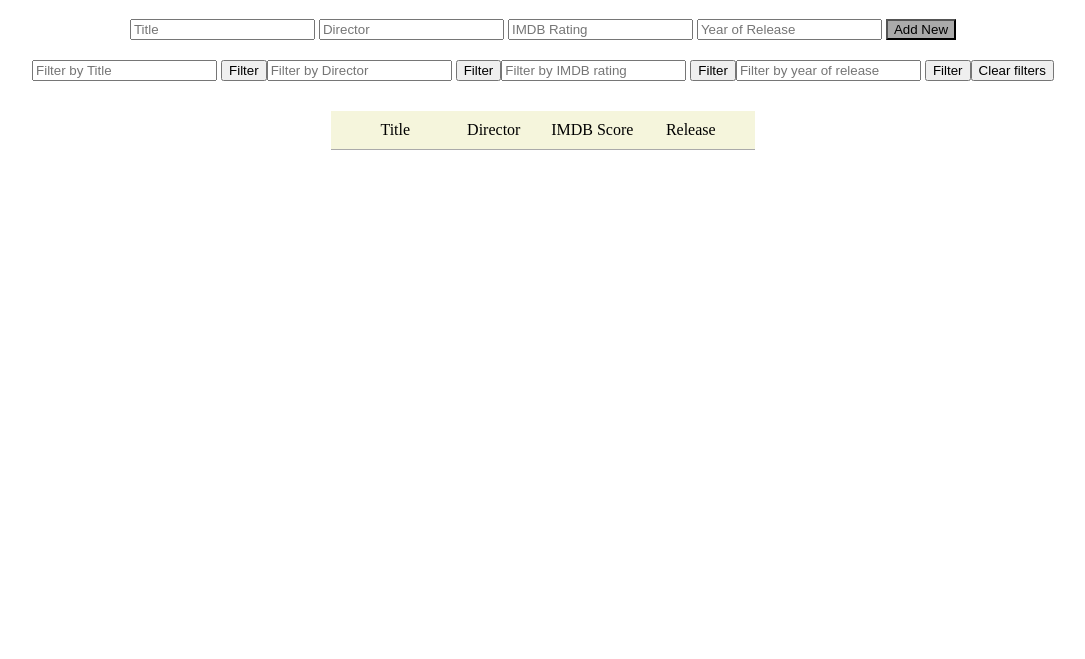
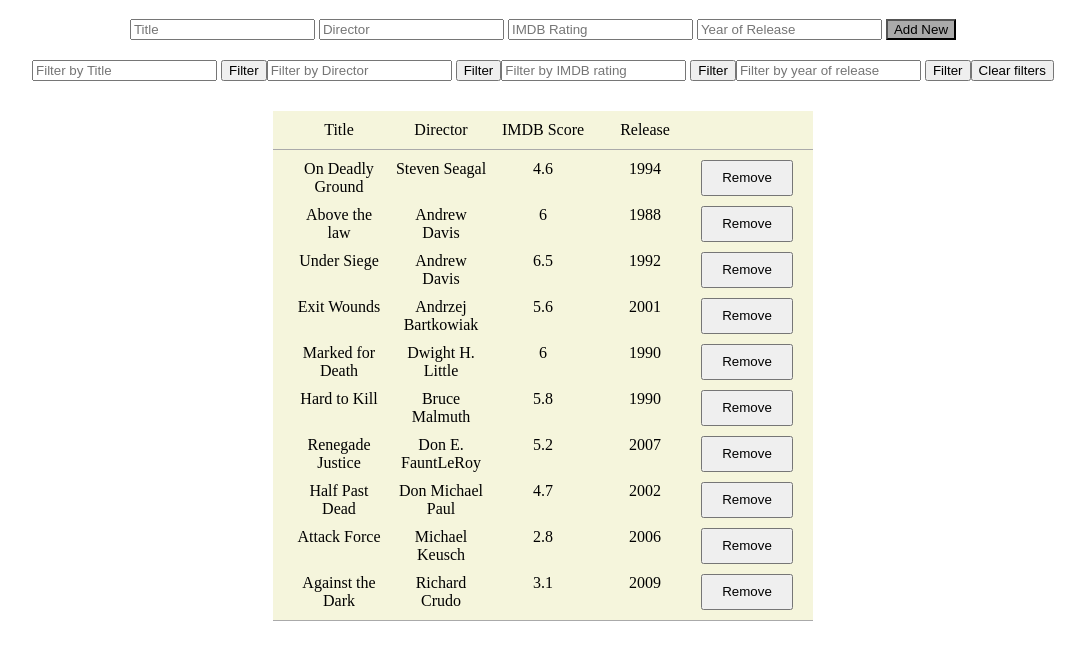
Before and after one commit to RobinRees/U2-RR, a plain HTML site: page index.html in a window 1280 px wide. Shown: the part 69-728 px from the top of the page, without its empty margins (105-1190 px from the left). Drawn offline with Linux system fonts and the light colour scheme.

Commit message:
Added some CSS and a function that renders the array into the site

```diff
--- a/database.js
+++ b/database.js
@@ -5,68 +5,68 @@ let database = [
         id: 1,
         title: "On Deadly Ground",
         director: "Steven Seagal",
-        imdbScore: 4.6,
+        imdbRating: 4.6,
         releaseYear: 1994,
     },
     {
         id: 2,
         title: "Above the law",
         director: "Andrew Davis",
-        imdbScore: 6.0,
+        imdbRating: 6.0,
         releaseYear: 1988,
     },
     {
         id: 3,
         title: "Under Siege",
         director: "Andrew Davis",
-        imdbScore: 6.5,
+        imdbRating: 6.5,
         releaseYear: 1992,
     },
     {
         id: 4,
         title: "Exit Wounds",
         director: "Andrzej Bartkowiak",
-        imdbScore: 5.6,
+        imdbRating: 5.6,
         releaseYear: 2001,
     },    {
         id: 5,
         title: "Marked for Death",
         director: "Dwight H. Little",
-        imdbScore: 6.0,
+        imdbRating: 6.0,
         releaseYear: 1990,
     },
     {
         id: 6,
         title: "Hard to Kill",
         director: "Bruce Malmuth",
-        imdbScore: 5.8,
+        imdbRating: 5.8,
         releaseYear: 1990,
     },
     {
         id: 7,
         title: "Renegade Justice",
         director: "Don E. FauntLeRoy",
-        imdbScore: 5.2,
+        imdbRating: 5.2,
         releaseYear: 2007,
     },
     {
         id: 8,
         title: "Half Past Dead",
         director: "Don Michael Paul",
-        imdbScore: 4.7,
+        imdbRating: 4.7,
         releaseYear: 2002,
     },
     {
         id: 9,
         title: "Attack Force",
         director: "Michael Keusch",
-        imdbScore: 2.8,
+        imdbRating: 2.8,
         releaseYear: 2006,
     },    {
         id: 10,
         title: "Against the Dark",
         director: "Richard Crudo",
-        imdbScore: 3.1,
+        imdbRating: 3.1,
         releaseYear: 2009,
     },
 ];
--- a/main.js
+++ b/main.js
@@ -11,3 +11,43 @@ function createNewMovie (title, director, imdbScore, year) {
     };
     return movie;
 }
+
+function addMovieToDatabase(database, movie) {
+    database.push(movie);
+}
+
+
+function renderMovie(movie) {
+    let div = document.createElement("div"); //Deklarerar div och säger att den ska skapa ett "div" element i HTML
+    div.classList.add("movie"); //diven som skapas får classen: "movie"
+    div.id = movie.id; // diven som skapas får obejetet .id
+
+
+    //den div vi skapar får följande HTML kod i sig. ${movie.X} betyder att det ska stå vad det gör i just det minnet av arrayen.
+    div.innerHTML = `
+    <div>${movie.title}</div>
+    <div>${movie.director}</div>
+    <div>${movie.imdbRating}</div>
+    <div>${movie.releaseYear}</div>
+    <button type="button">Remove</button>
+    `;
+    return div;
+}
+
+function renderMovies(movies) {
+
+    let moviesElement = document.getElementById("movies");
+    moviesElement.innerHTML = "";
+
+
+    for (let movie of movies) {
+        let movieElement = renderMovie(movie);
+        moviesElement.appendChild(movieElement);
+    }
+
+
+
+
+}
+
+renderMovies(database)
--- a/styles.css
+++ b/styles.css
@@ -32,10 +32,30 @@ h1{
     border-bottom: 1px solid #aaa;
     background: beige;
     display: grid;
-    grid-template-columns: repeat(4, 1fr);
+    grid-template-columns: repeat(5, 1fr);
     height: max-content;
     margin-top: 30px;
     gap: 10px;
     text-align: center;
-    width: 30%;
+    width: 500px;
 }
+
+#movies {
+    padding: 10px 20px;
+    border-bottom: 1px solid #aaa;
+    background: beige;
+    display: flex;
+    flex-direction: column;
+    height: max-content;
+    gap: 10px;
+    text-align: center;
+    width: 500px;
+}
+
+
+#movies > div {
+    display: grid;
+    grid-template-columns: repeat(5, 1fr);
+    gap: 10px;
+    text-align: center;
+}
```
